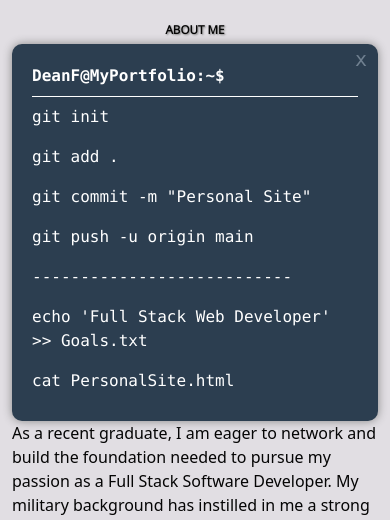
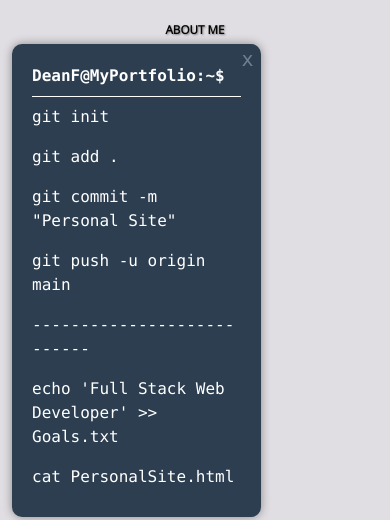
Before and after one commit to Dfletchh/Dfletchh.github.io, a plain HTML site: page index.html in a window 390 px wide. Shown: the part 607-1127 px from the top of the page. Drawn offline with nearby package versions, Linux system fonts and the light colour scheme; a script that the page names is missing.

Commit message:
Made terminal responsive

```diff
--- a/index.html
+++ b/index.html
@@ -62,7 +62,7 @@
   <section id="mission-section" class="container-fluid py-4">
     <h3 class="pb-2" id="headers">ABOUT ME</h3>
     <div class="row">
-      <div class="col-12 col-md-6">
+      <div class="terminal_container col-12 col-md-6">
         <div class="terminal m-auto">
           <div class="close-btn">x</div>
           <div class="terminal-header">
--- a/style.css
+++ b/style.css
@@ -195,13 +195,14 @@
 }
 
 /**** Terminal Replica ****/
+.terminal_container {
+  width: 70%;
+  margin-bottom: 10px;
+}
 .terminal {
-  max-width: max-content;
+  width: 100%;
   position: relative;
   align-items: center;
-/*   top: 25%; */
-/*   left: 50%; */
-/*   transform: translate(-50%, -50%); */
   background-color: #2c3e50; /* MacOS window background color */
   color: #fff;
   font-family: 'Menlo'; /* MacOS terminal font */
```
